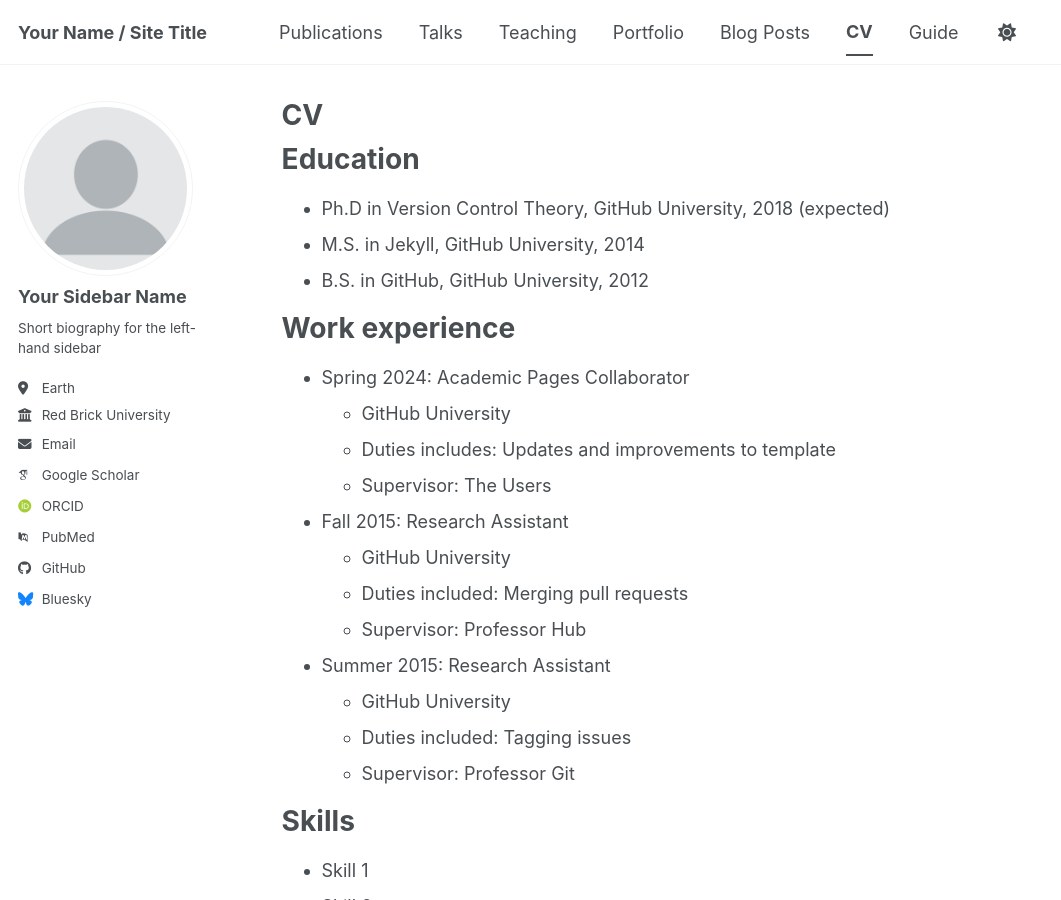
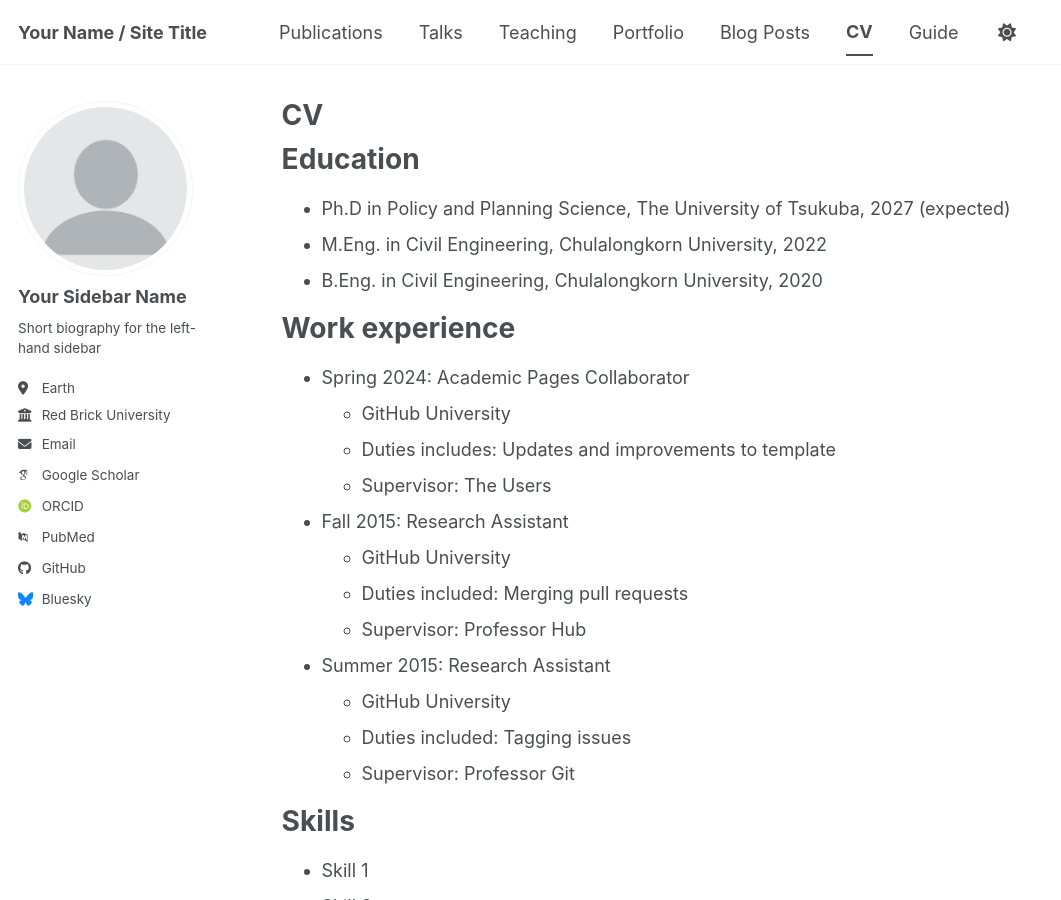
Before and after one commit to theethadp/theethadp.github.io, a Jekyll site: the page built from _pages/cv.md, in a window 1280 px wide and 900 px high. Shown: the whole window, without its empty margins (0-1061 px from the left). Built offline with Jekyll 4.4.1, drawn with Linux system fonts in a browser that asks for light colours; some web fonts are replaced; a script bundle is joined from its source files by our own code; library files that are not in the unit come from our copies.

Commit message:
Update education section with new degrees

```diff
--- a/_pages/cv.md
+++ b/_pages/cv.md
@@ -11,9 +11,9 @@
 
 Education
 ======
-* Ph.D in Version Control Theory, GitHub University, 2018 (expected)
-* M.S. in Jekyll, GitHub University, 2014
-* B.S. in GitHub, GitHub University, 2012
+* Ph.D in Policy and Planning Science, The University of Tsukuba, 2027 (expected)
+* M.Eng. in Civil Engineering, Chulalongkorn University, 2022
+* B.Eng. in Civil Engineering, Chulalongkorn University, 2020
 
 Work experience
 ======
```
